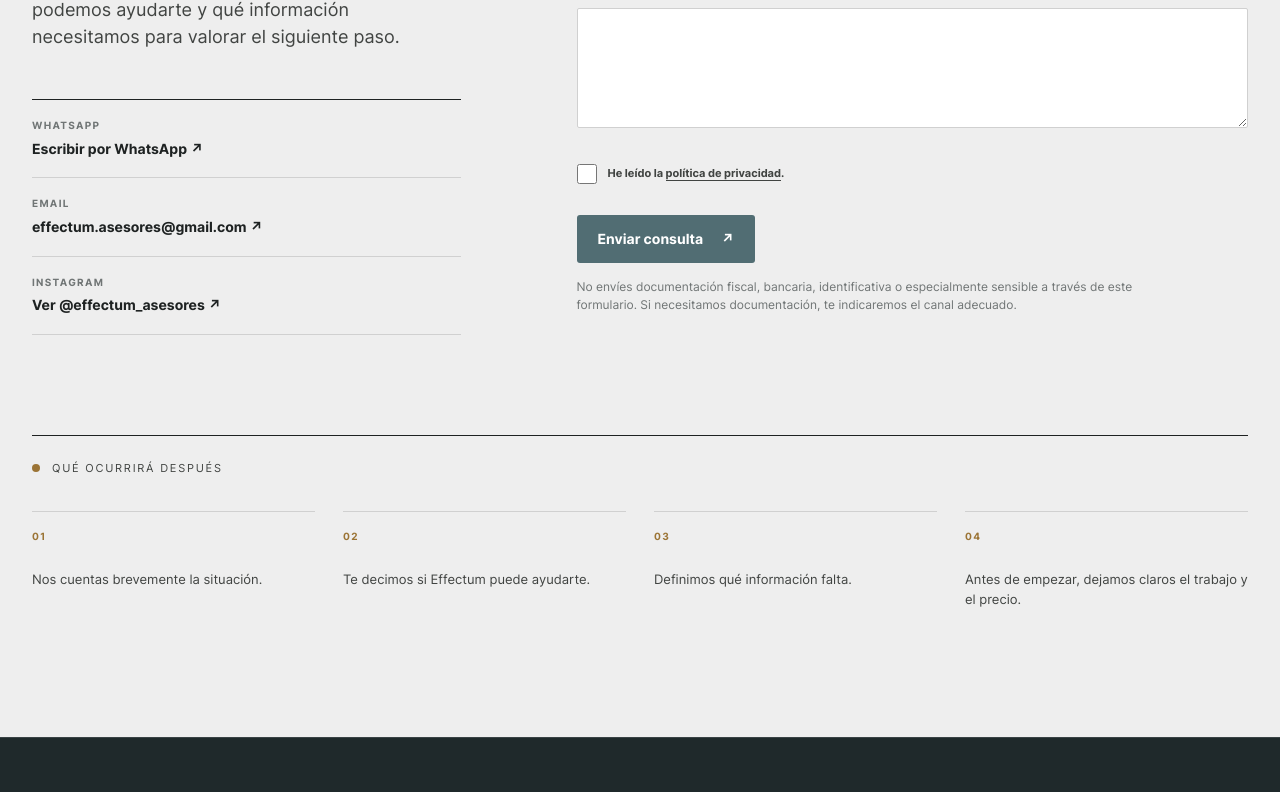
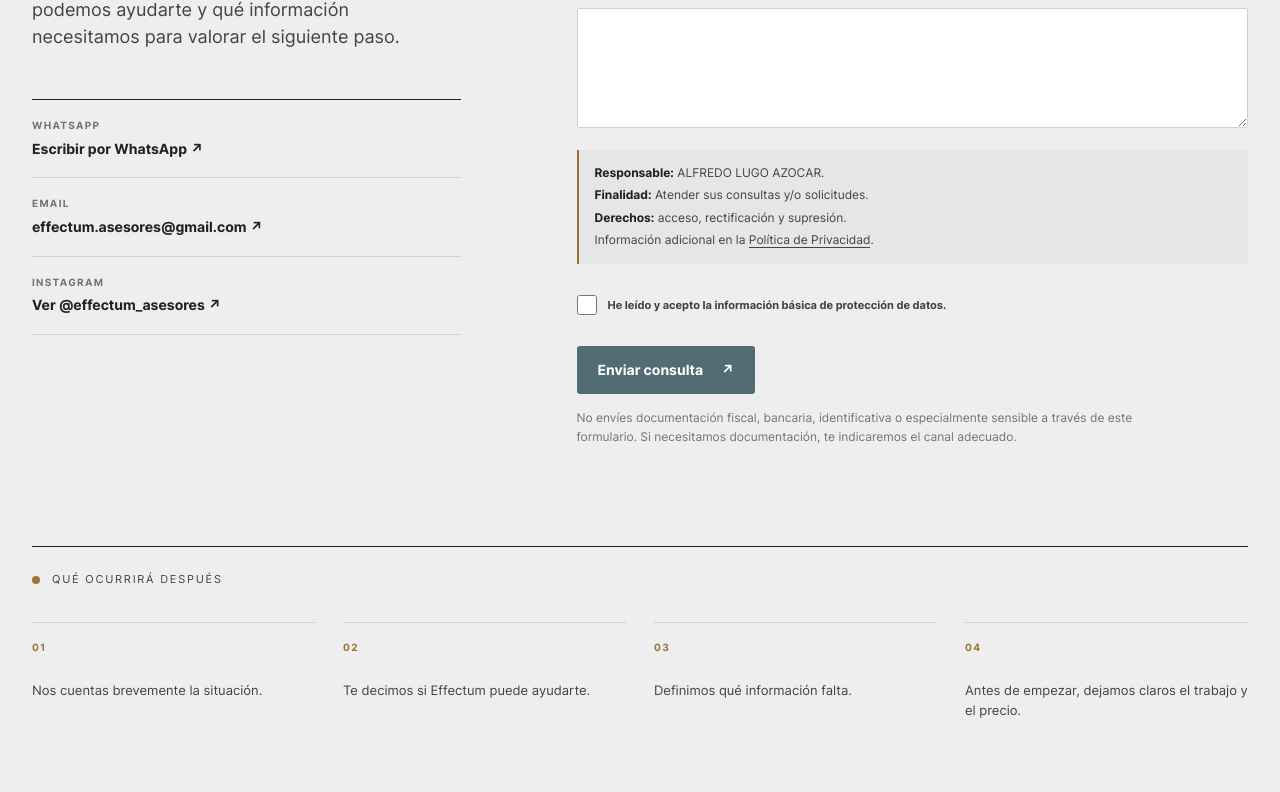
Before and after one commit to effectumasesores-ui/effectum-web, a website: page index.html in a window 1280 px wide. Shown: the part 9410-10202 px from the top of the page. Drawn offline with Linux system fonts and the light colour scheme.

Commit message:
Añadir primera capa de privacidad al formulario

```diff
--- a/index.html
+++ b/index.html
@@ -354,7 +354,13 @@
             </div>
             <label>Tipo de consulta<select name="tipo_consulta"><option>Autónomo</option><option>Empresa / SL</option><option>Cambio de gestoría</option><option>Puesta en orden</option><option>Renta / particular</option><option>Extranjería / nacionalidad</option><option>Otro</option></select></label>
             <label>Cuéntanos brevemente<textarea required name="mensaje" rows="4"></textarea></label>
-            <label class="consent" for="privacy-consent"><input id="privacy-consent" required type="checkbox" name="privacidad"><span>He leído la <a href="privacidad.html">política de privacidad</a>.</span></label>
+            <div class="form-privacy" id="privacy-basic-info">
+              <p><strong>Responsable:</strong> ALFREDO LUGO AZOCAR.</p>
+              <p><strong>Finalidad:</strong> Atender sus consultas y/o solicitudes.</p>
+              <p><strong>Derechos:</strong> acceso, rectificación y supresión.</p>
+              <p>Información adicional en la <a href="privacidad.html">Política de Privacidad</a>.</p>
+            </div>
+            <label class="consent" for="privacy-consent"><input id="privacy-consent" required type="checkbox" name="privacidad" aria-describedby="privacy-basic-info"><span>He leído y acepto la información básica de protección de datos.</span></label>
             <button class="button button-primary" type="submit">Enviar consulta <span aria-hidden="true">↗</span></button>
             <p class="form-note" data-form-status aria-live="polite">No envíes documentación fiscal, bancaria, identificativa o especialmente sensible a través de este formulario. Si necesitamos documentación, te indicaremos el canal adecuado.</p>
           </form>
--- a/styles.css
+++ b/styles.css
@@ -668,6 +668,11 @@ h2 {
 .lead-form textarea { min-height: 120px; resize: vertical; }
 .lead-form input:focus, .lead-form select:focus, .lead-form textarea:focus { border-color: var(--teal); outline: 2px solid rgba(81,109,115,.18); }
 
+.form-privacy { margin: -2px 0 0; border-inline-start: 2px solid var(--gold); padding: 14px 16px; background: rgba(81,109,115,.06); color: var(--graphite); font-size: 12px; line-height: 1.55; }
+.form-privacy p { margin: 0; }
+.form-privacy p + p { margin-top: 4px; }
+.form-privacy strong { color: var(--ink); font-weight: 700; }
+.form-privacy a { border-bottom: 1px solid currentColor; }
 .consent { display: flex; min-height: 44px; gap: 11px; align-items: center; letter-spacing: 0 !important; line-height: 1.5; text-transform: none !important; }
 .consent input { width: 20px; min-height: 20px; margin: 0; }
 .consent a { border-bottom: 1px solid currentColor; }
```
